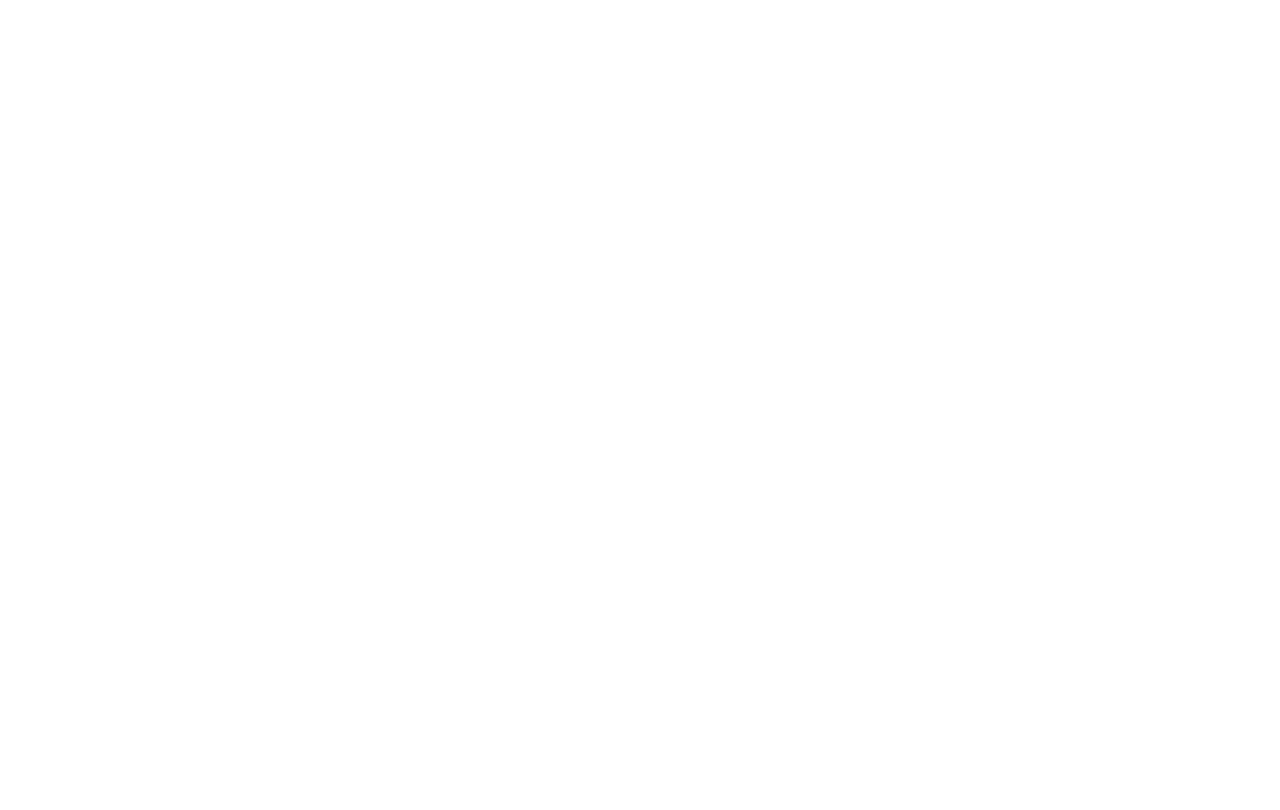
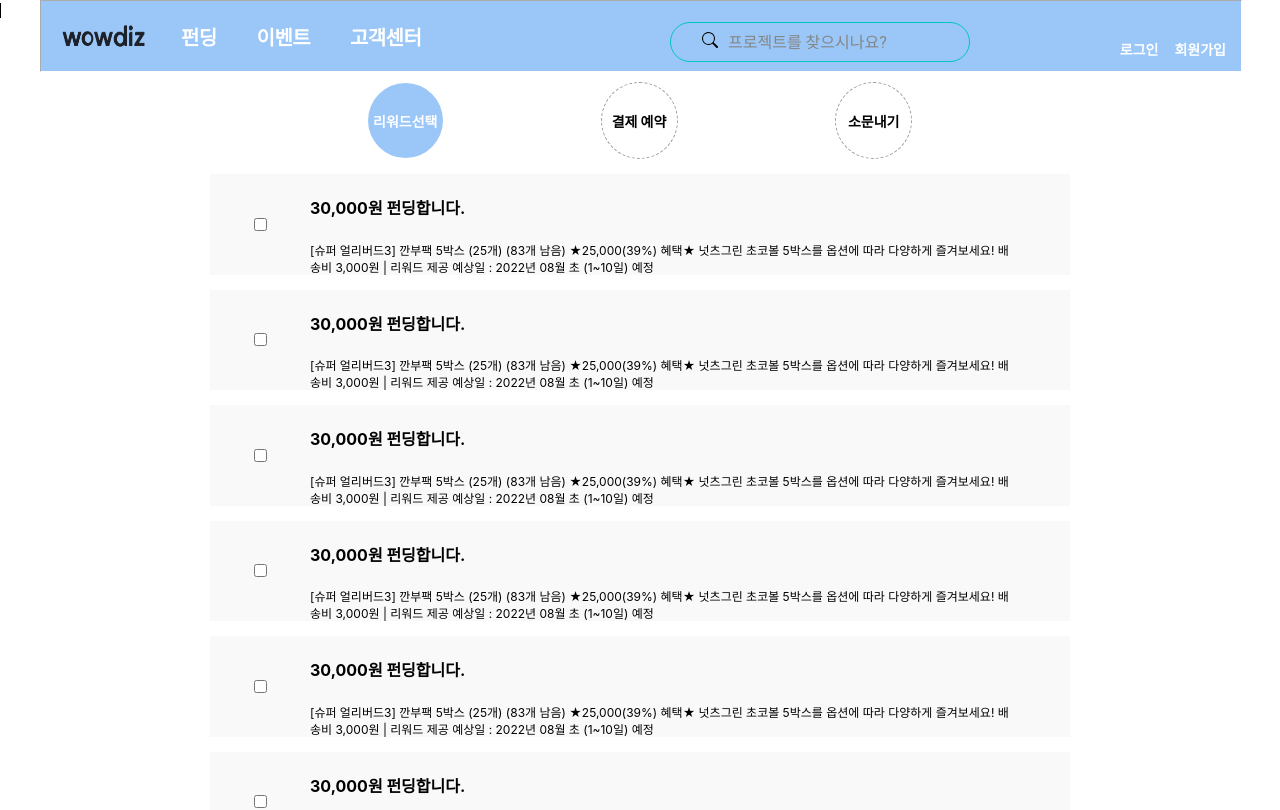
Before and after one commit to wowdiz/wowdiz, a React (Create React App) app in the folder wowdiz-fe/: page /funding/purchase in a window 1280 px wide. Before the commit this address had no page. Shown: the top 810 px of the page. Built offline with nearby package versions, Linux system fonts and the light colour scheme.

Commit message:
[Design] 리워드 선택 페이지

```diff
--- a/wowdiz-fe/src/App.js
+++ b/wowdiz-fe/src/App.js
@@ -9,7 +9,6 @@
 import AdminLayout from './layout/AdminLayout';
 import { MakerOpenProject } from './pages/maker';
 import {AdminHome, AdminMember, AdminFunding, AdminFundingDetail} from './pages/admin';
-import "./style/reset.css";
 import SupportBoard from "./pages/support/supportboard/SupportBoard";
 import FundingDetail from "./pages/funding/detail/FundingDetail";
 import QNA from "./pages/support/qna/QNA";
@@ -24,6 +23,7 @@
 import Test from "./pages/user/register/AddressApi";
 
 import RegisterForm from "./pages/user/register/RegisterForm";
+import FundingReward from "./pages/funding/pay/FundingReward";
 
 // 최초 작업자: 권능
 // 2022-06-29
@@ -40,13 +40,15 @@
 
         {/*펀딩페이지*/}
         <Route path="/funding" element={<FundingList />} />
-        <Route path="/fundingdetail" element={<FundingDetail />}>
-          <Route path="/fundingdetail" element={<DetailMain />} />
-          <Route path="/fundingdetail/news" element={<DetailNews />} />
-          <Route path="/fundingdetail/comm" element={<DetailCommunity />} />
-          <Route path="/fundingdetail/info" element={<DetailInfo />} />
+        <Route path="/funding/detail" element={<FundingDetail />}>
+          <Route path="/funding/detail" element={<DetailMain />} />
+          <Route path="/funding/detail/news" element={<DetailNews />} />
+          <Route path="/funding/detail/comm" element={<DetailCommunity />} />
+          <Route path="/funding/detail/info" element={<DetailInfo />} />
         </Route>
-
+        {/* 펀딩 결제 */}
+        <Route path="/funding/purchase" element={<FundingReward />}>
+        </Route>
         <Route path="/mypage" element={<MyPage />} />
         {/*고객센터페이지*/}
         <Route path="/supportboard" element={<SupportBoard />}>
--- /dev/null
+++ b/wowdiz-fe/src/components/funding/PurchaseStep.js
@@ -0,0 +1,22 @@
+import React from "react";
+import "../../style/purchase_step.css";
+
+const PurchaseStep = () => {
+  return (
+    <div className="purchase_step">
+      <ol>
+        <li className="step_active">
+          <em>리워드선택</em>
+        </li>
+        <li>
+          <em>결제 예약</em>
+        </li>
+        <li>
+          <em>소문내기</em>
+        </li>
+      </ol>
+    </div>
+  );
+};
+
+export default PurchaseStep;
--- /dev/null
+++ b/wowdiz-fe/src/components/funding/RewardItem.js
@@ -0,0 +1,70 @@
+import React, {useState} from 'react';
+
+
+const RewardItem = (props) => {
+    const[checkReward, setCheckReward] = useState(false);
+    const[qty, setQty] = useState(0);
+    console.log(qty);
+    const handleCheckReward = () => {
+        setCheckReward(!checkReward);
+        console.log(checkReward)
+
+    }
+
+    const handleOnChangeQty = (e) => {
+        let tmp = Number.parseInt(e.target.value);
+        if(tmp<=0){
+            alert("0보다 작음")
+            return
+        }
+    }
+
+    const handleDecreaseBtn = () => {
+        if(qty<=0)
+            return;
+
+            setQty((qty) => Number.parseInt(qty)-1)
+        }
+
+    const handleIncreaseBtn = () => {
+        // 제한수량 이상은 못 늘어나게 유효성 필요.
+        const limit = 100;
+
+        if(qty>limit)
+            return
+
+        setQty((qty) => Number.parseInt(qty)+1)
+    }
+
+    return (
+        <li>
+            <div className='reward_box'>
+                <div className='left'>
+                    <input type={'checkbox'} onClick={handleCheckReward}/>
+                </div>
+                <div className='right'>
+                    <h4>30,000원 펀딩합니다.</h4>
+                    <p className='reward_title'>[슈퍼 얼리버드3] 깐부팩 5박스 (25개) (83개 남음)
+                    ★25,000(39%) 혜택★ 넛츠그린 초코볼 5박스를 옵션에 따라 다양하게 즐겨보세요!
+                    배송비 3,000원 | 리워드 제공 예상일 : 2022년 08월 초 (1~10일) 예정</p>
+                    {checkReward &&
+                    <div className='reward_detail'>
+                        <div className='reward_amont'>
+                            <lable htmlFor="count">수량:</lable>
+                            <button type="button" name="decrease_btn" onClick={handleDecreaseBtn}>-</button>
+                                <input type={'input'} name="count" value={qty} onChange={handleOnChangeQty} />
+                            <button type="button" name="increase_btn" onClick={handleIncreaseBtn}>+</button>
+                        </div>
+                        <div className='reward_option'>
+                            <lable htmlFor="count">옵션:</lable>
+                                <input type={'input'} name="option_detail"></input>
+                        </div>
+                    </div>
+                    }
+                </div>
+            </div>
+        </li>
+    );
+};
+
+export default RewardItem;
--- /dev/null
+++ b/wowdiz-fe/src/pages/funding/pay/FundingReward.js
@@ -0,0 +1,28 @@
+import React from 'react';
+import PurchaseStep from '../../../components/funding/PurchaseStep';
+import RewardItem from '../../../components/funding/RewardItem';
+import "../../../style/reward_item.css";
+import "../../../style/reset.css";
+
+const FundingReward = () => {
+    return (
+        <div className='purchase_wrap'>
+            <PurchaseStep/>
+
+            <div className='reward_list'>
+                {/* 부모에서 axios rewardItem을 list로 받아와
+                각 rewarditem 컴포넌트로 각 데이터들을 props로
+                보내주고 저장한 다음에,
+                */}
+                <RewardItem rewardCode={1}/>
+                <RewardItem rewardCode={2}/>
+                <RewardItem rewardCode={3}/>
+                <RewardItem rewardCode={4}/>
+                <RewardItem rewardCode={5}/>
+                <RewardItem rewardCode={6}/>
+            </div>
+        </div>
+    );
+};
+
+export default FundingReward;
--- a/wowdiz-fe/src/pages/user/register/Register.js
+++ b/wowdiz-fe/src/pages/user/register/Register.js
@@ -5,7 +5,6 @@
 import Test from "./AddressApi";
 import { margin, style } from "@mui/system";
 import { isDisabled } from "@testing-library/user-event/dist/utils";
-import "../../../style/register.css"
 
 const Register = () => {
   // react-hook-form 함수
--- /dev/null
+++ b/wowdiz-fe/src/style/purchase_step.css
@@ -0,0 +1,50 @@
+@charset "utf-8";
+
+.purchase_step > ol {
+    width: 100%;
+    display: flex;
+    flex-direction: row;
+    justify-content: space-evenly;
+    align-items: center;
+    flex-wrap: nowrap;
+    align-content: center;
+}
+
+.purchase_step > ol > li > em{
+    display: table-cell;
+    vertical-align: middle;
+    text-align: center;
+    width: 75px;
+    height: 75px;
+    font-size: 14px;
+    background: rgb(255, 255, 255);
+    border: 1px dashed rgb(151, 151, 151);
+    border-radius: 50%;
+    font-weight: 800;
+}
+
+.purchase_step > ol {
+    list-style-type: none;
+    padding: 0px;
+    margin: 0px;
+}
+
+
+.purchase_step ol li.step_active em {
+    width: 75px;
+    height: 75px;
+    color: rgb(255, 255, 255);
+    border: none;
+    background: #9ac7f8;
+}
+
+
+.purchase_step > ol > li:nth-child(2)::after {
+    position:absolute;
+    left: 0;
+    top: 3px;
+    content: "";
+    width: 1px;
+    height: 15px;
+    background-color: black;
+}
--- a/wowdiz-fe/src/style/reset.css
+++ b/wowdiz-fe/src/style/reset.css
@@ -1 +1,16 @@
 @charset "utf-8";
+
+@charset "utf-8";
+
+/* a, address, article, aside, audio, b, body, button, canvas, caption, dd, div, dl, dt, em, embed, fieldset, figcaption, figure, footer, form, h1, h2, h3, h4, h5, h6, header, html, i, img, input, label, legend, li, nav, ol, p, pre, section, small, span, strong, summary, table, tbody, td, th, thead, time, tr, ul, video {
+    margin: 0px;
+    border: 0px;
+    padding: 0px;
+    vertical-align: baseline;
+    font: inherit;
+    box-sizing: border-box;
+} */
+
+em {
+    font-style: normal;
+}
--- /dev/null
+++ b/wowdiz-fe/src/style/reward_item.css
@@ -0,0 +1,46 @@
+li {
+    list-style-type: none;
+}
+
+.purchase_wrap {
+    width: 860px;
+    margin: 0 auto;
+
+}
+
+.reward_box {
+    margin-top: 15px;
+    background-color: #f9f9f9;
+    width: 100%;
+    height: auto;
+    display: flex;
+    align-items: center;
+    /* overflow: hidden;     */
+}
+
+.reward_box > .left {
+    width: 100px;
+    display: flex;
+    justify-content: center;
+}
+
+.reward_box > .right {
+    /* float: left; */
+    width: 700px;
+
+}
+
+
+/* float를 시켰을 때 부모가 height 값을 잃어버리는데
+부모의 height값을 지켜준다.
+*/
+.reward_box::after{
+    content:'';
+    display:block;
+    clear:left;
+}
+
+.reward_title {
+    font-size: 12px;
+    margin: 0;
+}
```
Also changed, not shown: 1 other file (tests, documents, lock files or other folders).
